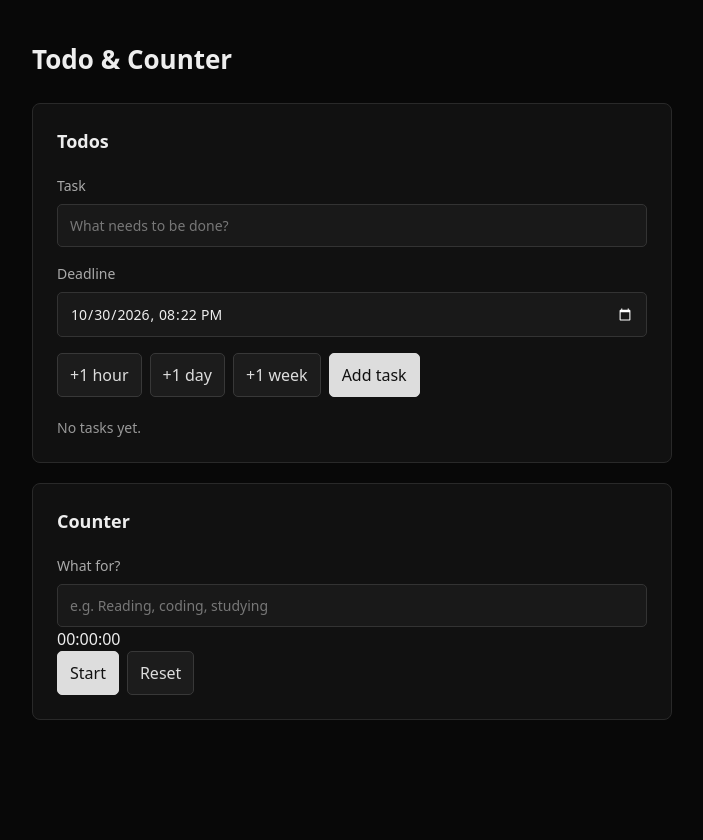
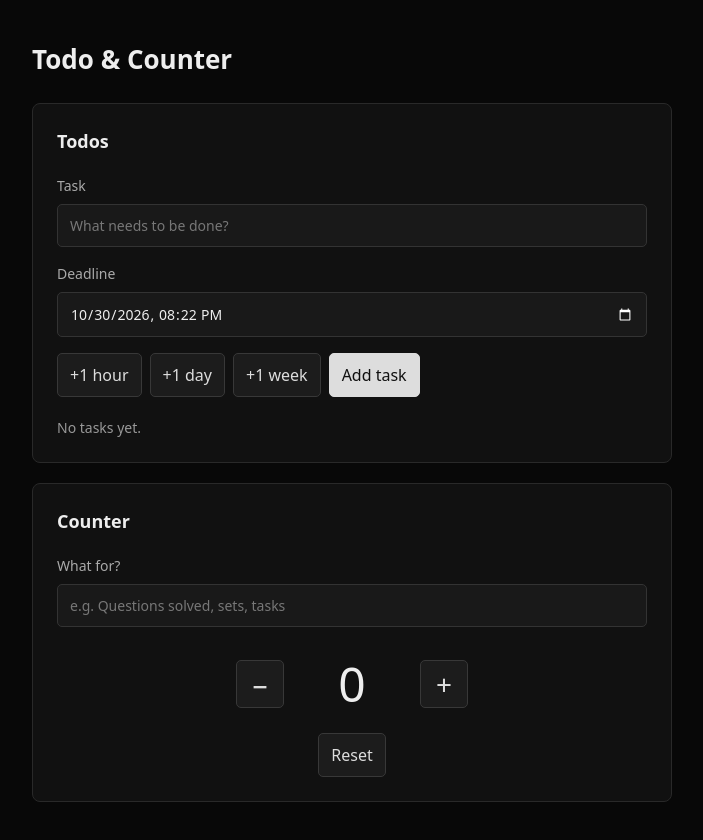
Before and after one commit to yashkelhe/Todo_Timer, a React (Vite) app: page / in a window 1280 px wide. Shown: the whole page, without its empty margins (288-991 px from the left). Before the commit the page ends 800 px from the top, so only its background shows below. Built offline with nearby package versions, Linux system fonts and the light colour scheme.

Commit message:
Update App.jsx

```diff
--- a/src/App.jsx
+++ b/src/App.jsx
@@ -5,6 +5,7 @@ function localDateTime(date) {
   const local = new Date(
     date.getTime() - date.getTimezoneOffset() * 60000
   );
+
   return local.toISOString().slice(0, 16);
 }
 
@@ -50,18 +51,19 @@ export default function App() {
   });
 
   const [purpose, setPurpose] = useState("");
-  const [elapsed, setElapsed] = useState(0);
-  const [startedAt, setStartedAt] = useState(null);
+  const [count, setCount] = useState(0);
 
   useEffect(() => {
-    const interval = setInterval(() => setNow(Date.now()), 1000);
+    const interval = setInterval(() => {
+      setNow(Date.now());
+    }, 1000);
+
     return () => clearInterval(interval);
   }, []);
 
   useEffect(() => {
     try {
       localStorage.setItem("todos", JSON.stringify(todos));
-      setMessage("");
     } catch {
       setMessage("Could not save tasks in this browser.");
     }
@@ -104,25 +106,15 @@ export default function App() {
     );
   }
 
-  function toggleCounter() {
-    const current = Date.now();
-
-    if (startedAt !== null) {
-      setElapsed((previous) => previous + current - startedAt);
-      setStartedAt(null);
-    } else {
-      setNow(current);
-      setStartedAt(current);
-    }
+  function deleteTodo(id) {
+    setTodos((previous) => previous.filter((todo) => todo.id !== id));
   }
 
-  function resetCounter() {
-    setElapsed(0);
-    setStartedAt(null);
+  function setQuickTime(hours) {
+    setDeadline(
+      localDateTime(new Date(Date.now() + hours * 3600000))
+    );
   }
-
-  const counterTime =
-    elapsed + (startedAt !== null ? Math.max(0, now - startedAt) : 0);
 
   return (
     <main className="app">
@@ -135,11 +127,12 @@ export default function App() {
           <label>
             Task
             <input
+              type="text"
               value={task}
               onChange={(event) => setTask(event.target.value)}
               placeholder="What needs to be done?"
+              maxLength={200}
               required
-              maxLength={200}
             />
           </label>
 
@@ -154,21 +147,17 @@ export default function App() {
           </label>
 
           <div className="actions">
-            {[1, 24, 168].map((hours, index) => (
-              <button
-                type="button"
-                key={hours}
-                onClick={() =>
-                  setDeadline(
-                    localDateTime(
-                      new Date(Date.now() + hours * 3600000)
-                    )
-                  )
-                }
-              >
-                {["+1 hour", "+1 day", "+1 week"][index]}
+            <button type="button" onClick={() => setQuickTime(1)}>
+              +1 hour
             </button>
-            ))}
+
+            <button type="button" onClick={() => setQuickTime(24)}>
+              +1 day
+            </button>
+
+            <button type="button" onClick={() => setQuickTime(168)}>
+              +1 week
+            </button>
 
             <button type="submit" className="primary">
               Add task
@@ -176,7 +165,11 @@ export default function App() {
           </div>
         </form>
 
-        {message && <p role="status" className="message">{message}</p>}
+        {message && (
+          <p role="status" className="message">
+            {message}
+          </p>
+        )}
 
         {todos.length === 0 ? (
           <p className="empty">No tasks yet.</p>
@@ -210,12 +203,8 @@ export default function App() {
                 <button
                   type="button"
                   className="delete"
+                  onClick={() => deleteTodo(todo.id)}
                   aria-label={`Delete ${todo.text}`}
-                  onClick={() =>
-                    setTodos((previous) =>
-                      previous.filter((item) => item.id !== todo.id)
-                    )
-                  }
                 >
                   Delete
                 </button>
@@ -231,30 +220,43 @@ export default function App() {
         <label>
           What for?
           <input
+            type="text"
             value={purpose}
             onChange={(event) => setPurpose(event.target.value)}
-            placeholder="e.g. Reading, coding, studying"
+            placeholder="e.g. Questions solved, sets, tasks"
             maxLength={100}
           />
         </label>
 
-        <div className="counter-display" role="timer">
-          {formatTime(counterTime)}
+        <div className="number-counter">
+          <button
+            type="button"
+            className="count-button"
+            onClick={() => setCount((previous) => previous - 1)}
+            aria-label="Decrease count"
+          >
+            −
+          </button>
+
+          <output className="count-value">{count}</output>
+
+          <button
+            type="button"
+            className="count-button"
+            onClick={() => setCount((previous) => previous + 1)}
+            aria-label="Increase count"
+          >
+            +
+          </button>
         </div>
 
-        <div className="actions">
         <button
           type="button"
-            className="primary"
-            onClick={toggleCounter}
+          className="reset-button"
+          onClick={() => setCount(0)}
         >
-            {startedAt !== null ? "Pause" : "Start"}
-          </button>
-
-          <button type="button" onClick={resetCounter}>
           Reset
         </button>
-        </div>
       </section>
     </main>
   );
```
Lines whose indentation alone changed are shown as unchanged.
